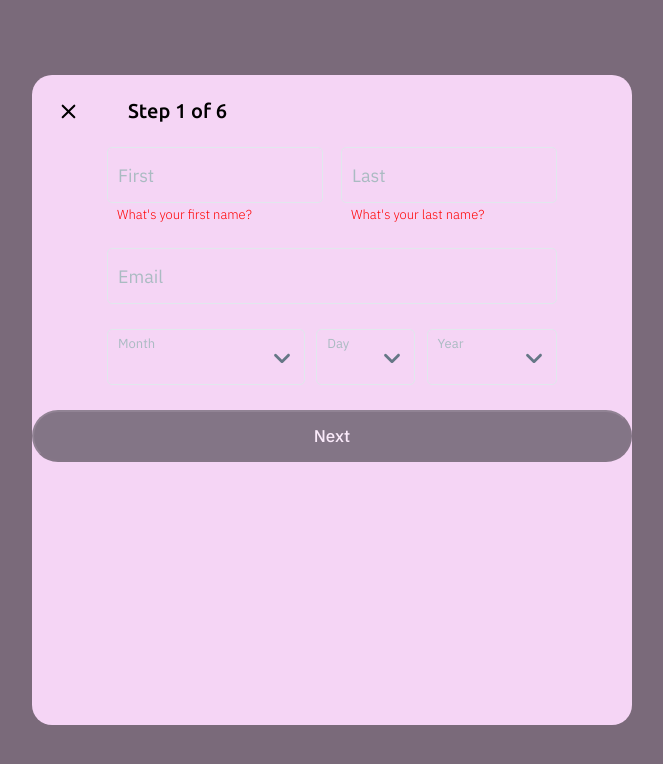
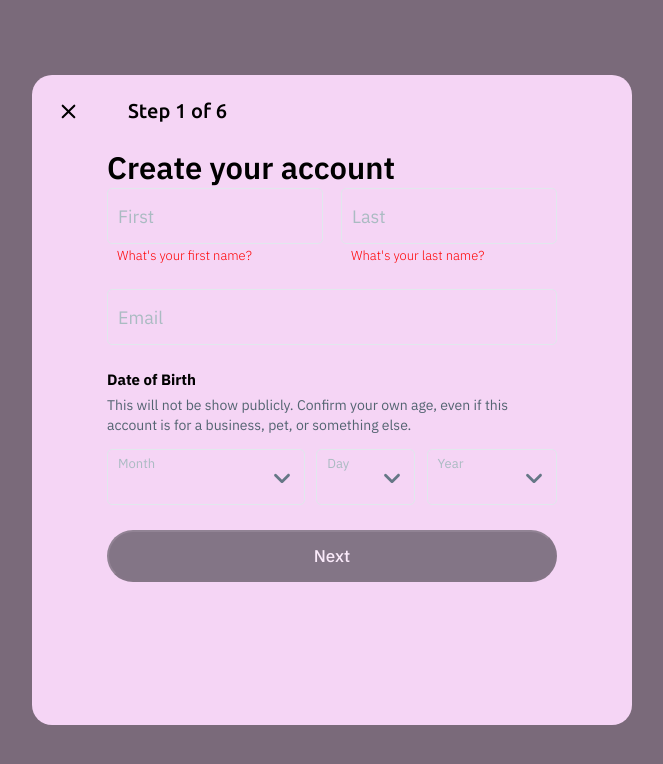
Before and after one commit to GarryProhor/social-react, a React (Create React App) app: page / in a window 1280 px wide. Shown: the top 764 px of the page, without its empty margins (308-971 px from the left). Built offline with nearby package versions, Linux system fonts and the light colour scheme.

Commit message:
finish css the first register modal

```diff
--- a/src/components/ValidatedInput/ValidatedInput.css
+++ b/src/components/ValidatedInput/ValidatedInput.css
@@ -24,3 +24,11 @@
     -moz-appearance: none;
     width: 100%;
 }
+.validated-input-remainder{
+    position: absolute;
+    top: 5px;
+    right: 10px;
+    font-size: 13px;
+    font-weight: 500;
+    color: #657786;
+}
--- a/src/components/ValidatedInput/ValidedTextInput.tsx
+++ b/src/components/ValidatedInput/ValidedTextInput.tsx
@@ -9,9 +9,10 @@ interface ValidatedTextInputProps{
     label:string;
     changeValue(e:React.ChangeEvent<HTMLInputElement>):void;
     data?:string;
+    attributes?: Record<string, string | number | boolean>;
 }
 
-export const ValidatedTextInput:React.FC<ValidatedTextInputProps> = ({valid, label, name, changeValue, data}) => {
+export const ValidatedTextInput:React.FC<ValidatedTextInputProps> = ({valid, label, name, changeValue, data, attributes}) => {
     const [value, setValue] = useState<string>(data ? data : '');
     const [borderActive, setBorderActive] = useState<boolean>(false);
     const [labelActive, setLabelActive] = useState<boolean>(false);
@@ -46,7 +47,12 @@ export const ValidatedTextInput:React.FC<ValidatedTextInputProps> = ({valid, lab
                        onBlur={focus}
                        onChange={update}
                        value={data}
+                       {...attributes}
                 />
+                {attributes && attributes.maxLength && (borderActive || !valid) ?
+                    <span className='validated-input-remainder'>{value.length} / {attributes.maxLength}</span>
+                    : <></>
+                }
             </StyledInputBox>
         </div>
     );
--- a/src/features/register/components/RegisterFormOne/RegisterFormOne.css
+++ b/src/features/register/components/RegisterFormOne/RegisterFormOne.css
@@ -13,3 +13,22 @@
     align-content: center;
     width: 75%;
 }
+.reg-step-one-header{
+    font-size: 31px;
+    font-weight: 600;
+}
+.reg-step-one-dob-disclaimer{
+    width: 100%;
+    height: fit-content;
+    margin-bottom: 15px;
+}
+.reg-step-one-dob-header{
+    font-size: 15px;
+    font-weight: 700;
+    margin-bottom: 5px;
+}
+.reg-step-one-dob-text{
+    font-size: 14px;
+    font-weight: 400;
+    color: #536471;
+}
--- a/src/features/register/components/RegisterFormOne/RegisterFormOne.tsx
+++ b/src/features/register/components/RegisterFormOne/RegisterFormOne.tsx
@@ -8,14 +8,8 @@ import {useDispatch, useSelector} from "react-redux";
 import {AppDispatch, RootState} from "../../../../redux/Store";
 import {incrementStep} from "../../../../redux/Slices/RegisterSlice";
 
-interface FormOneState {
-    firstName: string;
-    lastName: string;
-    email: string;
-    dateOfBirth: string;
-}
 
-export const RegisterFormOne: React.FC = () => {
+export const RegisterFormOne:React.FC = () => {
     const registerState = useSelector((state:RootState) => state.register);
     const dispatch:AppDispatch = useDispatch();
 
@@ -35,8 +29,15 @@ export const RegisterFormOne: React.FC = () => {
     return (
         <div className='reg-step-one-container'>
             <div className="reg-step-one-content">
+                <h1 className='reg-step-one-header'>Create your account</h1>
                 <RegisterNameInput firstName={registerState.firstName} lastName={registerState.lastName}/>
                 <RegisterEmailInput email={registerState.email}/>
+                <div className='reg-step-one-dob-disclaimer'>
+                    <p className='reg-step-one-dob-header'>Date of Birth</p>
+                    <span className='reg-step-one-dob-text'>
+                        This will not be show publicly. Confirm your own age, even if this account is for a business, pet, or something else.
+                    </span>
+                </div>
                 <RegisterDateInput date={registerState.dob}/>
             </div>
             <StyledNextButton disabled={!buttonActive}
--- a/src/features/register/components/RegisterNameInput/RegisterNameInput.tsx
+++ b/src/features/register/components/RegisterNameInput/RegisterNameInput.tsx
@@ -6,42 +6,56 @@ import {validateName} from "../../../../services/Validators";
 import {ValidatedTextInput} from "../../../../components/ValidatedInput/ValidedTextInput";
 import './RegisterNameInput.css';
 
-interface RegisterNameInputProps{
-    firstName:string;
-    lastName:string;
+interface RegisterNameInputProps {
+    firstName: string;
+    lastName: string;
 }
 
-export const RegisterNameInput:React.FC<RegisterNameInputProps> = ({firstName, lastName}) => {
+export const RegisterNameInput: React.FC<RegisterNameInputProps> = ({firstName, lastName}) => {
     const [firstValid, setFirstValid] = useState<boolean>(true);
-    const [lastValid, setLastValid] =useState<boolean>(true);
-    const dispatch:AppDispatch = useDispatch();
+    const [lastValid, setLastValid] = useState<boolean>(true);
+    const dispatch: AppDispatch = useDispatch();
 
-    const updateName = (e:React.ChangeEvent<HTMLInputElement>):void =>{
-        if(e.target.name === 'firstName'){
-            dispatch(updateRegister({name:e.target.name, value:e.target.value}));
+    const updateName = (e: React.ChangeEvent<HTMLInputElement>): void => {
+        if (e.target.name === 'firstName') {
+            dispatch(updateRegister({name: e.target.name, value: e.target.value}));
 
             let valid = validateName(e.target.value);
             setLastValid(valid);
 
-            dispatch(updateRegister({name:'firstNameValid', value:valid}));
+            dispatch(updateRegister({name: 'firstNameValid', value: valid}));
         }
-        if(e.target.name === 'lastName'){
-            dispatch(updateRegister({name:e.target.name, value:e.target.value}));
+        if (e.target.name === 'lastName') {
+            dispatch(updateRegister({name: e.target.name, value: e.target.value}));
 
             let valid = validateName(e.target.value);
             setFirstValid(valid);
 
-            dispatch(updateRegister({name:'lastNameValid', value:valid}));
+            dispatch(updateRegister({name: 'lastNameValid', value: valid}));
         }
     }
     return (
         <div className='register-name-input'>
             <div className='register-name-content'>
-                <ValidatedTextInput valid={firstValid} name={'firstName'} label={'First'} changeValue={updateName} data={firstName}/>
+                <ValidatedTextInput valid={firstValid}
+                                    name={'firstName'}
+                                    label={'First'}
+                                    changeValue={updateName}
+                                    data={firstName}
+                                    attributes={{
+                                        maxLength: 50
+                                    }}/>
                 {firstName ? <></> : <span className='register-name-error'>What's your first name?</span>}
             </div>
             <div className='register-name-content'>
-                <ValidatedTextInput valid={lastValid} name={'lastName'} label={'Last'} changeValue={updateName} data={lastName}/>
+                <ValidatedTextInput valid={lastValid}
+                                    name={'lastName'}
+                                    label={'Last'}
+                                    changeValue={updateName}
+                                    data={lastName}
+                                    attributes={{
+                                        maxLength: 50
+                                    }}/>
                 {lastName ? <></> : <span className='register-name-error'>What's your last name?</span>}
             </div>
         </div>
--- a/src/features/register/components/RegisterNextButton/RegisterNextButton.tsx
+++ b/src/features/register/components/RegisterNextButton/RegisterNextButton.tsx
@@ -2,7 +2,7 @@ import styled from "styled-components";
 import {StyledNextButtonProps} from "../../../../utils/GlobalInterfaces";
 
 export const StyledNextButton = styled.button<StyledNextButtonProps>`
-  width: 100%;
+  width: 75%;
   height: 52px;
   font-size: 17px;
   color: white;
```
